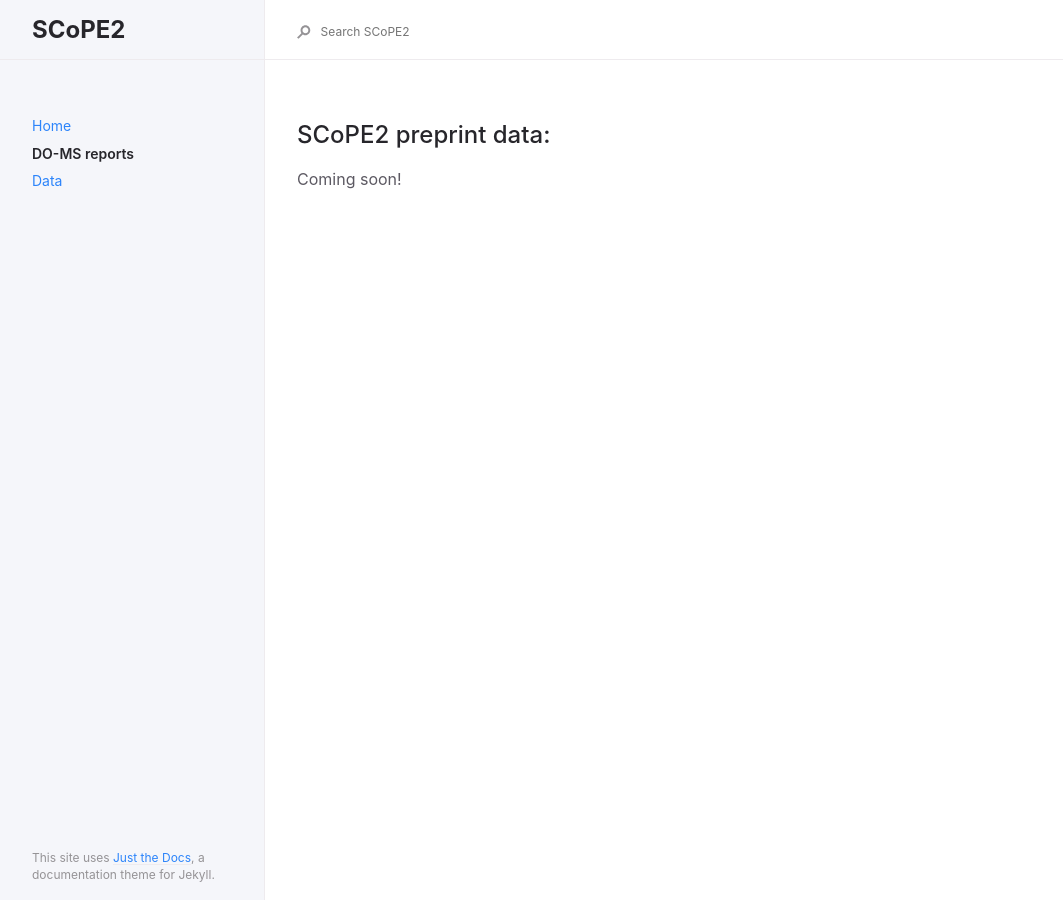
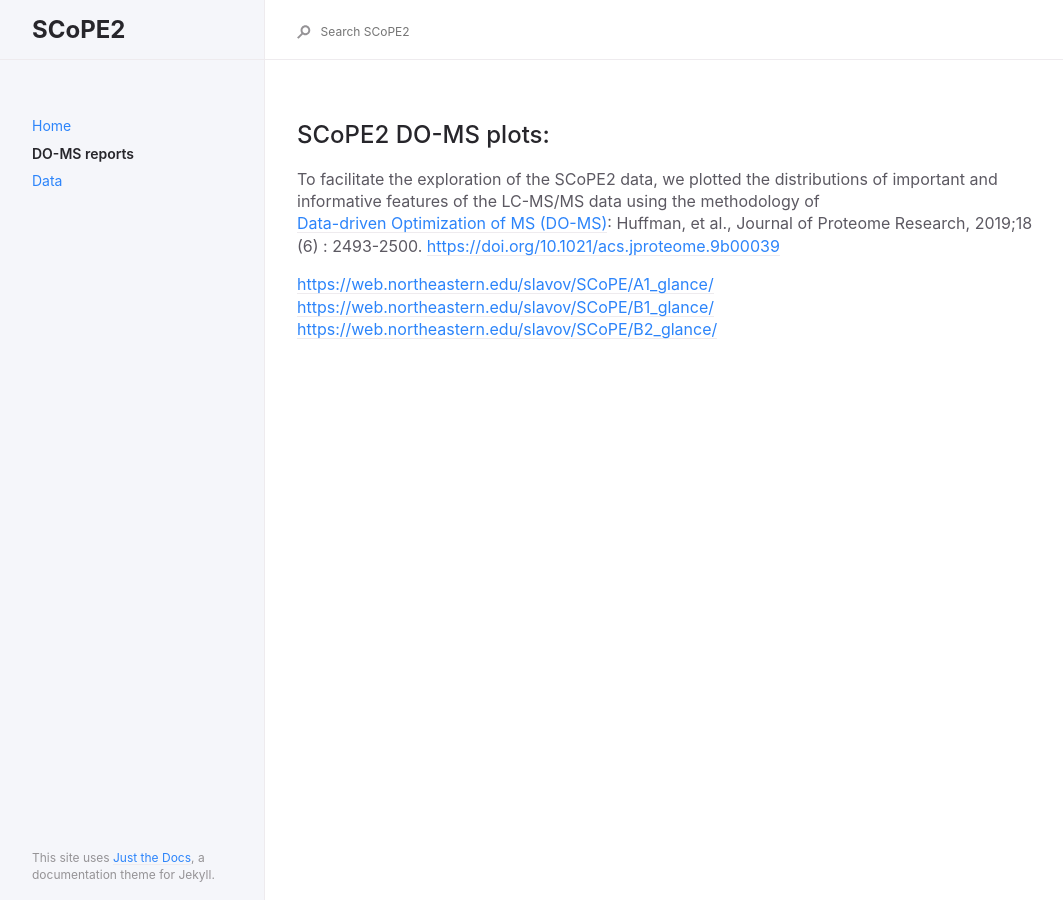
Before and after one commit to SlavovLab/SCoPE2, a Jekyll site: the page built from docs/docs/DO-MS_Reports.md, in a window 1280 px wide. Shown: the whole page, without its empty margins (91-1154 px from the left). Built offline with Jekyll 4.4.1, drawn with Linux system fonts in a browser that asks for light colours.

Commit message:
Update DO-MS_Reports.md

```diff
--- a/docs/docs/DO-MS_Reports.md
+++ b/docs/docs/DO-MS_Reports.md
@@ -5,6 +5,11 @@ nav_order: 2
 permalink: docs/do-ms
 ---
 
-## SCoPE2 preprint data:
+## SCoPE2 DO-MS plots:
 
-Coming soon!
+To facilitate the exploration of the SCoPE2 data, we plotted the distributions of important and informative features of the LC-MS/MS data using the methodology of [Data-driven Optimization of MS (DO-MS)](https://do-ms.slavovlab.net): Huffman, et al., Journal of Proteome Research, 2019;18 (6) : 2493-2500. <https://doi.org/10.1021/acs.jproteome.9b00039>
+
+
+<https://web.northeastern.edu/slavov/SCoPE/A1_glance/>
+<https://web.northeastern.edu/slavov/SCoPE/B1_glance/>
+<https://web.northeastern.edu/slavov/SCoPE/B2_glance/>
```
